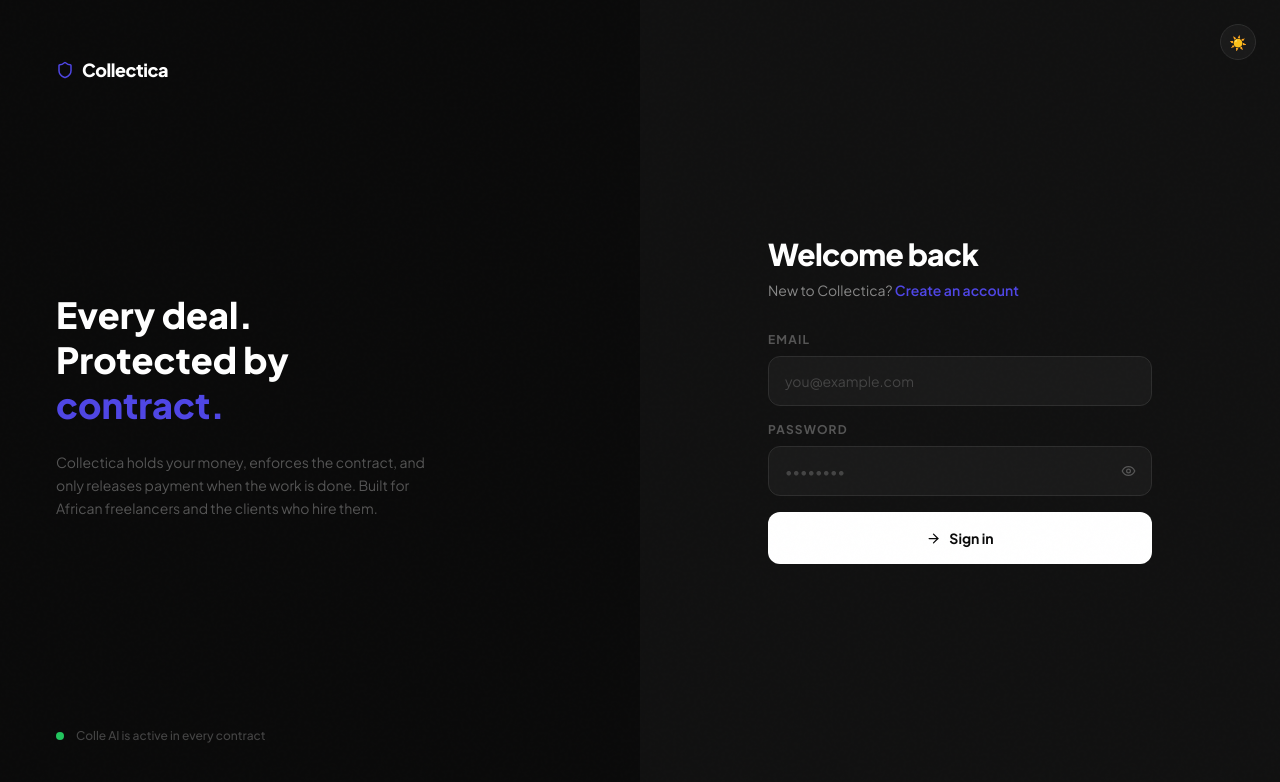
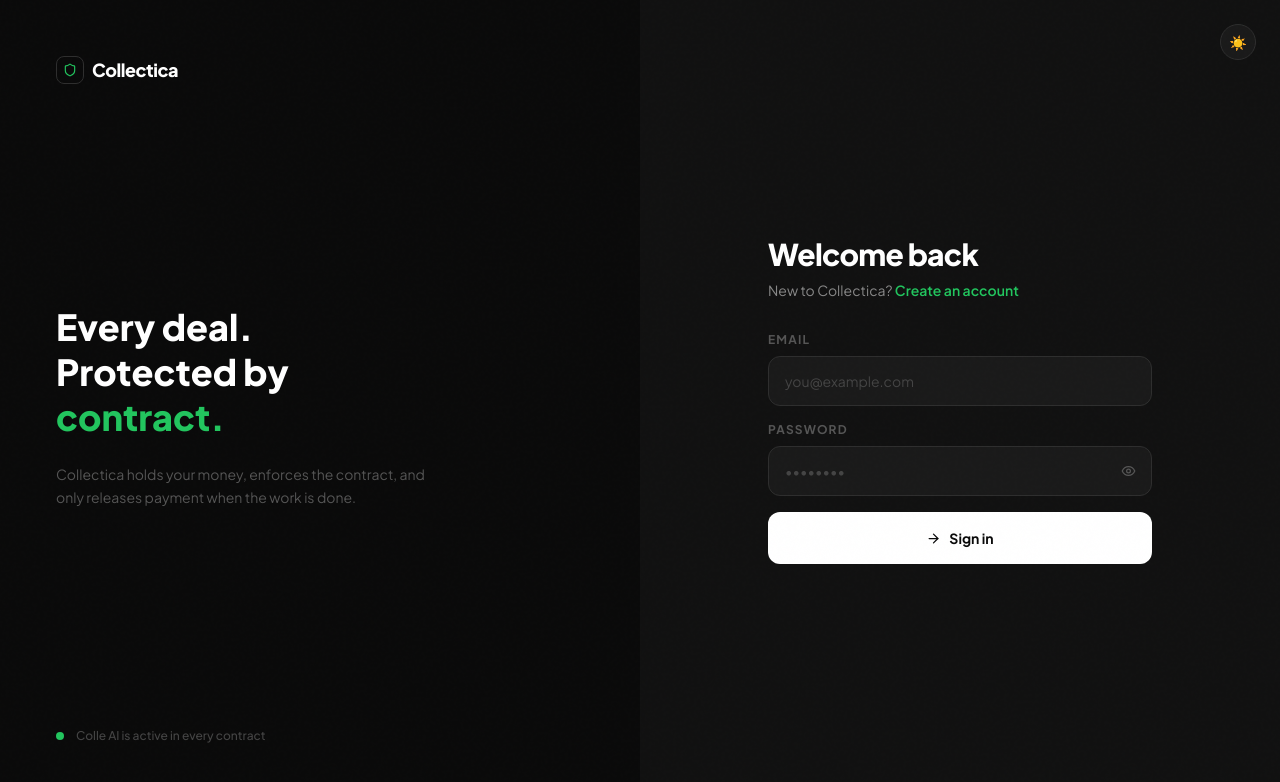
Before and after one commit to wisdomokereke/Collectica, a React (Vite) app: page /login in a window 1280 px wide. Shown: the top 782 px of the page. Built offline with nearby package versions, Linux system fonts and the light colour scheme; no server answers.

Commit message:
replaced app and login.jsx

```diff
--- a/src/App.jsx
+++ b/src/App.jsx
@@ -13,7 +13,10 @@
 import Messages     from './pages/Messages'
 import Milestones   from './pages/Milestones'
 
-function Spinner() {
+// Only protect pages that need auth — never block login/onboarding
+function PrivateRoute({ children }) {
+  const { isAuthenticated, loading } = useAuth()
+  if (loading) {
     return (
       <div className="min-h-screen flex items-center justify-center bg-[#0a0a0a]">
         <div className="flex flex-col items-center gap-4">
@@ -23,26 +26,16 @@
       </div>
     )
   }
-
-function PrivateRoute({ children }) {
-  const { isAuthenticated, loading } = useAuth()
-  if (loading) return <Spinner/>
   return isAuthenticated ? children : <Navigate to="/login" replace />
-}
-
-function PublicRoute({ children }) {
-  const { isAuthenticated, loading } = useAuth()
-  if (loading) return <Spinner/>
-  return isAuthenticated ? <Navigate to="/dashboard" replace /> : children
 }
 
 function AppRoutes() {
   return (
     <Routes>
-      {/* Public */}
+      {/* Public — render immediately, no auth check blocking */}
       <Route path="/"           element={<Landing />} />
-      <Route path="/login"      element={<PublicRoute><Login /></PublicRoute>} />
-      <Route path="/onboarding" element={<PublicRoute><Onboarding /></PublicRoute>} />
+      <Route path="/login"      element={<Login />} />
+      <Route path="/onboarding" element={<Onboarding />} />
 
       {/* Protected */}
       <Route path="/dashboard"     element={<PrivateRoute><Dashboard /></PrivateRoute>} />
@@ -55,7 +48,6 @@
       <Route path="/messages"      element={<PrivateRoute><Messages /></PrivateRoute>} />
       <Route path="/milestones"    element={<PrivateRoute><Milestones /></PrivateRoute>} />
 
-      {/* Catch-all */}
       <Route path="*" element={<Navigate to="/" replace />} />
     </Routes>
   )
--- a/src/pages/Login.jsx
+++ b/src/pages/Login.jsx
@@ -1,4 +1,4 @@
-import { useState } from 'react'
+import { useState, useEffect } from 'react'
 import { Link, useNavigate } from 'react-router-dom'
 import { Eye, EyeOff, ArrowRight, Shield } from 'lucide-react'
 import { useTheme } from '../lib/ThemeContext'
@@ -6,24 +6,29 @@
 
 export default function Login() {
   const { theme, toggle } = useTheme()
-  const { signIn } = useAuth()
+  const { signIn, isAuthenticated, loading } = useAuth()
   const navigate = useNavigate()
   const isDark = theme === 'dark'
 
-  const [email, setEmail]       = useState('')
+  const [email, setEmail]     = useState('')
   const [password, setPassword] = useState('')
-  const [showPw, setShowPw]     = useState(false)
-  const [loading, setLoading]   = useState(false)
-  const [error, setError]       = useState('')
+  const [showPw, setShowPw]   = useState(false)
+  const [submitting, setSubmitting] = useState(false)
+  const [error, setError]     = useState('')
+
+  // If already logged in, go to dashboard
+  useEffect(() => {
+    if (!loading && isAuthenticated) navigate('/dashboard', { replace: true })
+  }, [isAuthenticated, loading])
 
   const c = {
-    bg:     isDark ? 'bg-[#0a0a0a]' : 'bg-[#f8f8f8]',
-    card:   isDark ? 'bg-[#111]'    : 'bg-white',
-    border: isDark ? 'border-[#2e2e2e]' : 'border-[#e0e0e0]',
-    text:   isDark ? 'text-white'   : 'text-[#0a0a0a]',
-    muted:  isDark ? 'text-[#555]'  : 'text-[#aaa]',
-    light:  isDark ? 'text-[#888]'  : 'text-[#666]',
-    input:  isDark
+    bg:      isDark ? 'bg-[#0a0a0a]' : 'bg-[#f8f8f8]',
+    card:    isDark ? 'bg-[#111]'    : 'bg-white',
+    border:  isDark ? 'border-[#2e2e2e]' : 'border-[#e0e0e0]',
+    text:    isDark ? 'text-white'   : 'text-[#0a0a0a]',
+    muted:   isDark ? 'text-[#555]'  : 'text-[#aaa]',
+    light:   isDark ? 'text-[#888]'  : 'text-[#666]',
+    input:   isDark
       ? 'bg-[#1a1a1a] text-white placeholder-[#444] border-[#2e2e2e] focus:border-white'
       : 'bg-white text-[#0a0a0a] placeholder-[#bbb] border-[#e0e0e0] focus:border-[#0a0a0a]',
     btnPrim: isDark ? 'bg-white text-[#0a0a0a] hover:bg-[#f0f0f0]' : 'bg-[#0a0a0a] text-white hover:bg-[#222]',
@@ -33,34 +38,36 @@
     e.preventDefault()
     setError('')
     if (!email || !password) { setError('Please fill in all fields.'); return }
-    setLoading(true)
+    setSubmitting(true)
     try {
       await signIn({ email, password })
-      navigate('/dashboard')
+      navigate('/dashboard', { replace: true })
     } catch (err) {
       setError(err.message || 'Invalid email or password.')
     } finally {
-      setLoading(false)
+      setSubmitting(false)
     }
   }
 
   return (
     <div className={`min-h-screen flex transition-colors duration-300 ${c.bg}`}>
 
-      {/* Left — brand panel */}
+      {/* Left panel */}
       <div className="hidden lg:flex flex-col justify-between w-1/2 bg-[#0a0a0a] p-14">
         <div className="flex items-center gap-2">
-          <Shield size={18} className="text-[#4F46E5]"/>
+          <div className="w-7 h-7 rounded-lg bg-[#0a0a0a] border border-[#2e2e2e] flex items-center justify-center">
+            <Shield size={14} className="text-green-500"/>
+          </div>
           <span className="text-white font-extrabold tracking-tight text-lg">Collectica</span>
         </div>
         <div>
           <p className="text-4xl font-extrabold text-white leading-tight mb-6">
             Every deal.<br/>
             Protected by<br/>
-            <span className="text-[#4F46E5]">contract.</span>
+            <span className="text-green-500">contract.</span>
           </p>
           <p className="text-[#555] text-sm leading-relaxed max-w-sm">
-            Collectica holds your money, enforces the contract, and only releases payment when the work is done. Built for African freelancers and the clients who hire them.
+            Collectica holds your money, enforces the contract, and only releases payment when the work is done.
           </p>
         </div>
         <div className="flex items-center gap-3">
@@ -82,7 +89,7 @@
             <h1 className={`text-3xl font-extrabold tracking-tight ${c.text} mb-2`}>Welcome back</h1>
             <p className={`text-sm ${c.light}`}>
               New to Collectica?{' '}
-              <Link to="/onboarding" className="text-[#4F46E5] font-semibold hover:underline">
+              <Link to="/onboarding" className="text-green-500 font-semibold hover:underline">
                 Create an account
               </Link>
             </p>
@@ -97,35 +104,25 @@
           <form onSubmit={handleSubmit} className="space-y-4">
             <div>
               <label className={`block text-xs font-bold uppercase tracking-widest ${c.muted} mb-2`}>Email</label>
-              <input
-                type="email"
-                placeholder="you@example.com"
-                value={email}
+              <input type="email" placeholder="you@example.com" value={email}
                 onChange={e => setEmail(e.target.value)}
-                className={`w-full px-4 py-3.5 rounded-xl border text-sm outline-none transition-all ${c.input}`}
-              />
+                className={`w-full px-4 py-3.5 rounded-xl border text-sm outline-none transition-all ${c.input}`}/>
             </div>
-
             <div>
               <label className={`block text-xs font-bold uppercase tracking-widest ${c.muted} mb-2`}>Password</label>
               <div className="relative">
-                <input
-                  type={showPw ? 'text' : 'password'}
-                  placeholder="••••••••"
-                  value={password}
+                <input type={showPw ? 'text' : 'password'} placeholder="••••••••" value={password}
                   onChange={e => setPassword(e.target.value)}
-                  className={`w-full pl-4 pr-12 py-3.5 rounded-xl border text-sm outline-none transition-all ${c.input}`}
-                />
+                  className={`w-full pl-4 pr-12 py-3.5 rounded-xl border text-sm outline-none transition-all ${c.input}`}/>
                 <button type="button" onClick={() => setShowPw(!showPw)}
                   className={`absolute right-4 top-1/2 -translate-y-1/2 ${c.muted}`}>
                   {showPw ? <EyeOff size={15}/> : <Eye size={15}/>}
                 </button>
               </div>
             </div>
-
-            <button type="submit" disabled={loading}
+            <button type="submit" disabled={submitting}
               className={`w-full py-4 rounded-xl font-bold text-sm flex items-center justify-center gap-2 transition-all disabled:opacity-50 ${c.btnPrim}`}>
-              {loading
+              {submitting
                 ? <><div className="w-4 h-4 border-2 border-current border-t-transparent rounded-full animate-spin"/> Signing in...</>
                 : <><ArrowRight size={15}/> Sign in</>}
             </button>
```
Lines whose indentation alone changed are shown as unchanged.
